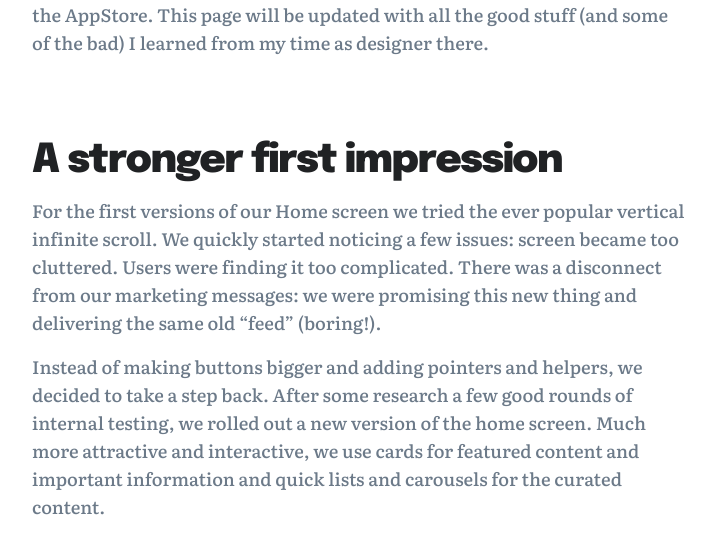
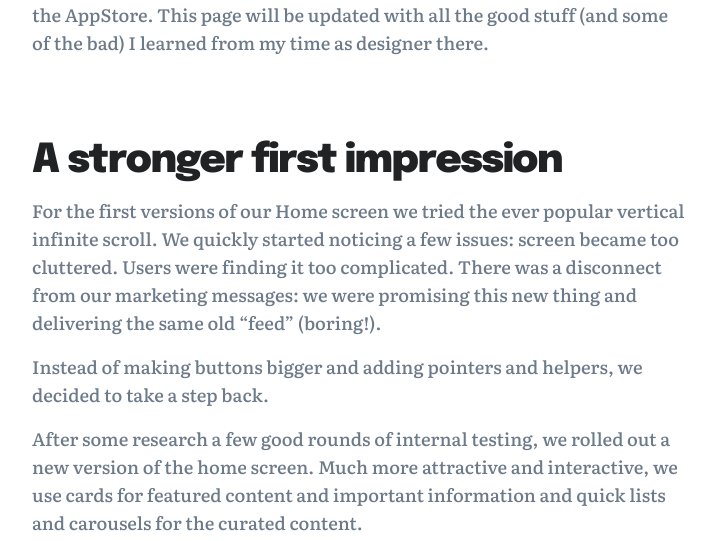
Before and after one commit to seufelipe/seufelipe.github.io, a Jekyll site: the page built from _projects/2020-09-14-medit.md, in a window 1280 px wide, cut to the strip 1580-2121 px from the top of the page. Shown: the whole strip, without its empty margins (38-752 px from the left). Built offline with Jekyll 4.4.1, drawn with Linux system fonts in a browser that asks for light colours; nearby versions of some CDN libraries; some of the changed text lies outside the part shown.

```diff
--- a/_projects/2020-09-14-medit.md
+++ b/_projects/2020-09-14-medit.md
@@ -17,7 +17,9 @@ I joined the Medit team as the first version of the app was being released in th
 
 For the first versions of our Home screen we tried the ever popular vertical infinite scroll. We quickly started noticing a few issues: screen became too cluttered. Users were finding it too complicated. There was a disconnect from our marketing messages: we were promising this new thing and delivering the same old "feed" (boring!).
 
-Instead of making buttons bigger and adding pointers and helpers, we decided to take a step back. After some research a few good rounds of internal testing, we rolled out a new version of the home screen. Much more attractive and interactive, we use cards for featured content and important information and quick lists and carousels for the curated content.
+Instead of making buttons bigger and adding pointers and helpers, we decided to take a step back.
+
+After some research a few good rounds of internal testing, we rolled out a new version of the home screen. Much more attractive and interactive, we use cards for featured content and important information and quick lists and carousels for the curated content.
 
 {% include post-components/gallery.html
 	columns = 1
--- a/_sass/_pages/_page__project.scss
+++ b/_sass/_pages/_page__project.scss
@@ -13,7 +13,8 @@
   }
 
   .post__content {
-    p {
+    p,
+    ol {
       color: $text-medium-color;
     }
 
```
Also changed, not shown: other parts of _projects/2020-09-14-medit.md (+18 -3 lines), images/projects/medit09.png (added), images/projects/medit10.png (added), images/projects/medit11.png (added), images/projects/medit12.png (added).
